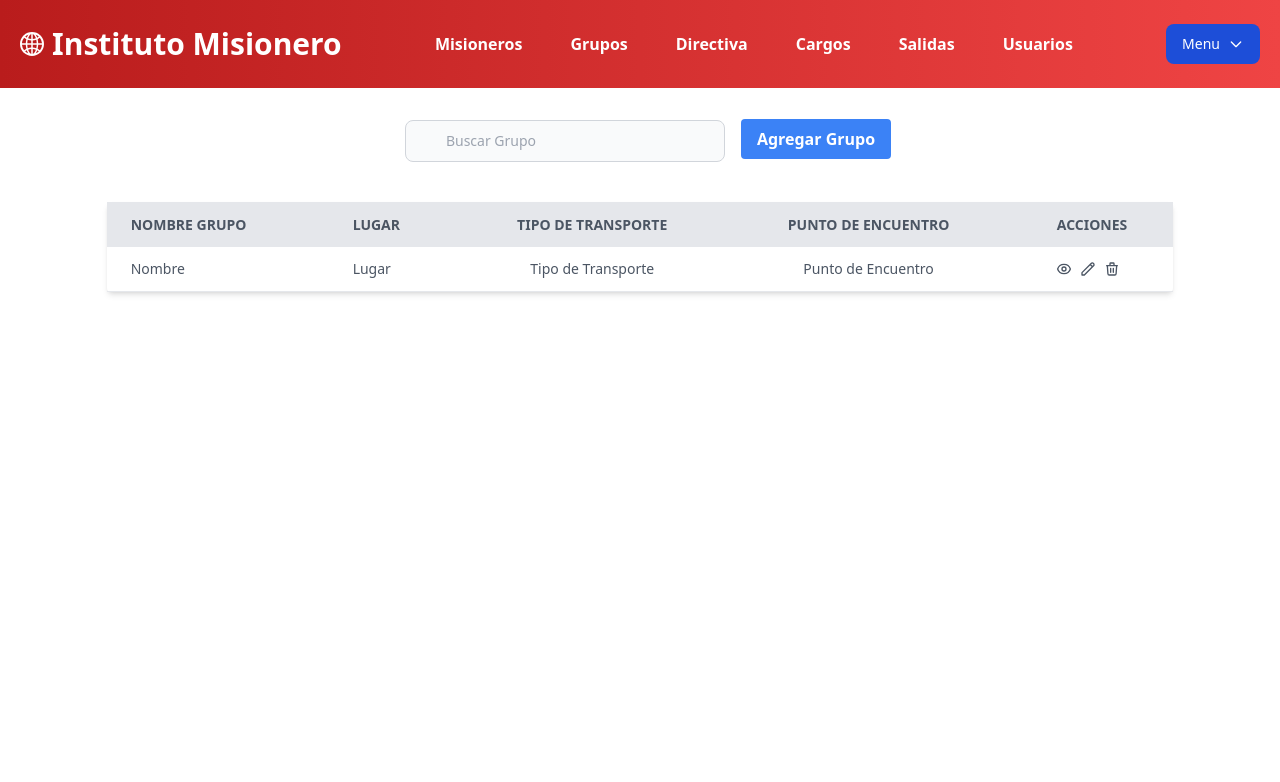
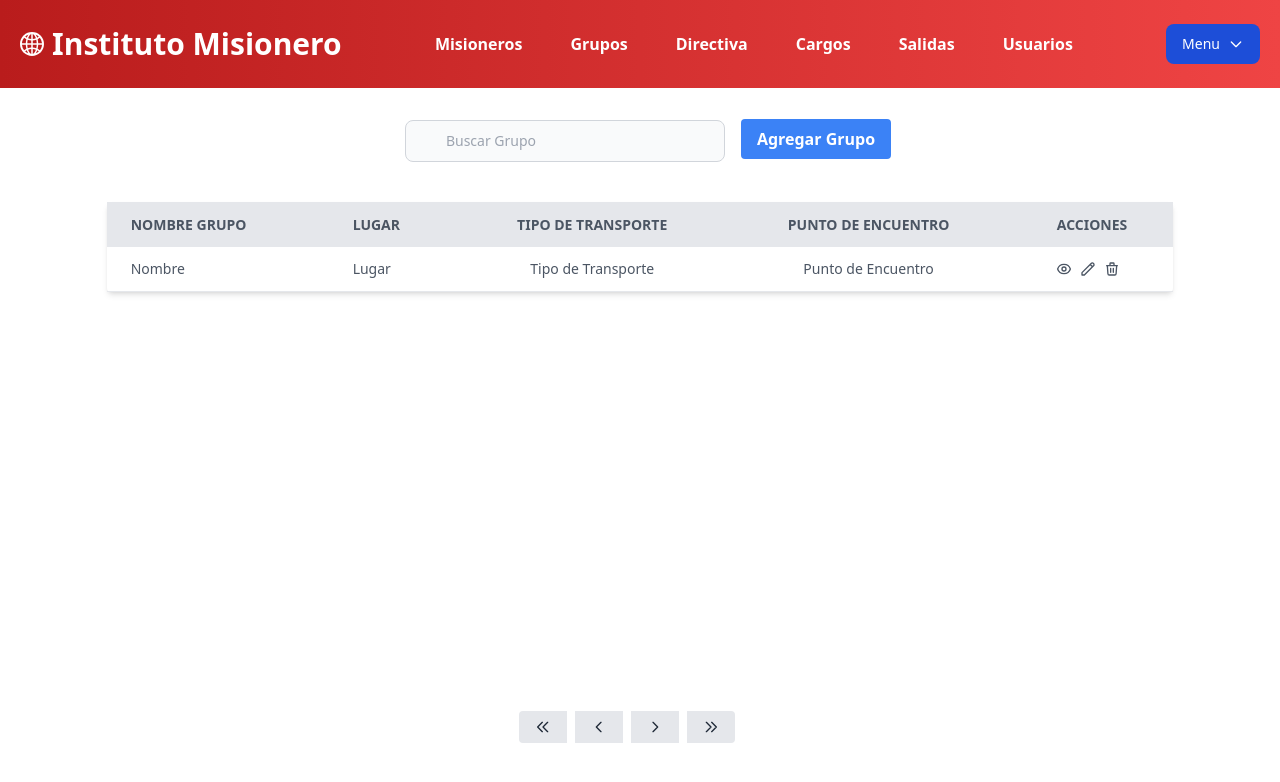
Before and after one commit to Ezek1eru/IM, a React (Vite) app: page /grupos in a window 1280 px wide. Shown: the top 782 px of the page. Built offline with nearby package versions, Linux system fonts and the light colour scheme.

Commit message:
Pagination

```diff
--- /dev/null
+++ b/src/components/Pagination.jsx
@@ -0,0 +1,88 @@
+export default function Pagination({ page, setPage, totalPages }) {
+  return (
+    <div className="flex justify-center bottom-4 relative cursor-move left-[-13px] top-[395px]">
+      <div className="flex space-x-2">
+        <button
+          className="bg-gray-200 hover:bg-gray-300 text-gray-800 font-bold py-2 px-4 rounded-l"
+          onClick={() => setPage(1)}
+          disabled={page === 1}
+        >
+          <svg
+            className="w-4 h-4"
+            fill="none"
+            stroke="currentColor"
+            viewBox="0 0 24 24"
+            xmlns="http://www.w3.org/2000/svg"
+          >
+            <path
+              strokeLinecap="round"
+              strokeLinejoin="round"
+              strokeWidth="2"
+              d="M11 19l-7-7 7-7m8 14l-7-7 7-7"
+            ></path>
+          </svg>
+        </button>
+        <button
+          className="bg-gray-200 hover:bg-gray-300 text-gray-800 font-bold py-2 px-4"
+          onClick={() => setPage(page - 1)}
+          disabled={page === 1}
+        >
+          <svg
+            className="w-4 h-4"
+            fill="none"
+            stroke="currentColor"
+            viewBox="0 0 24 24"
+            xmlns="http://www.w3.org/2000/svg"
+          >
+            <path
+              strokeLinecap="round"
+              strokeLinejoin="round"
+              strokeWidth="2"
+              d="M15 19l-7-7 7-7"
+            ></path>
+          </svg>
+        </button>
+        <button
+          className="bg-gray-200 hover:bg-gray-300 text-gray-800 font-bold py-2 px-4"
+          onClick={() => setPage(page + 1)}
+          disabled={page === totalPages}
+        >
+          <svg
+            className="w-4 h-4"
+            fill="none"
+            stroke="currentColor"
+            viewBox="0 0 24 24"
+            xmlns="http://www.w3.org/2000/svg"
+          >
+            <path
+              strokeLinecap="round"
+              strokeLinejoin="round"
+              strokeWidth="2"
+              d="M9 5l7 7-7 7"
+            ></path>
+          </svg>
+        </button>
+        <button
+          className="bg-gray-200 hover:bg-gray-300 text-gray-800 font-bold py-2 px-4 rounded-r"
+          onClick={() => setPage(totalPages)}
+          disabled={page === totalPages}
+        >
+          <svg
+            className="w-4 h-4"
+            fill="none"
+            stroke="currentColor"
+            viewBox="0 0 24 24"
+            xmlns="http://www.w3.org/2000/svg"
+          >
+            <path
+              strokeLinecap="round"
+              strokeLinejoin="round"
+              strokeWidth="2"
+              d="M13 5l7 7-7 7M5 5l7 7-7 7"
+            ></path>
+          </svg>
+        </button>
+      </div>
+    </div>
+  );
+}
--- a/src/pages/Grupos.jsx
+++ b/src/pages/Grupos.jsx
@@ -2,6 +2,7 @@ import DefaultLayout from "../components/DefaultLayout";
 import ModalContainer from "../components/ModalContainer";
 import GrupoForm from "../components/GrupoForm";
 import { useState } from "react";
+import Pagination from "../components/Pagination";
 
 export default function Grupos() {
   const [viewTable, setViewTable] = useState(false);
@@ -128,6 +129,7 @@ export default function Grupos() {
           </div>
         </div>
       </DefaultLayout>
+      <Pagination />
       <ModalContainer visible={viewTable} onClose={handleOnClose}>
         <GrupoForm onClose={handleOnClose} />
       </ModalContainer>
--- a/src/pages/Misioneros.jsx
+++ b/src/pages/Misioneros.jsx
@@ -2,6 +2,7 @@ import DefaultLayout from "../components/DefaultLayout";
 import { useState } from "react";
 import ModalContainer from "../components/ModalContainer";
 import AddEditForm from "../components/AddEditForm";
+import Pagination from "../components/Pagination";
 
 export default function Misioneros() {
   const [viewTable, setViewTable] = useState(false);
@@ -132,6 +133,8 @@ export default function Misioneros() {
           </div>
         </div>
       </DefaultLayout>
+      {/* Poner el Pagination al final de la pagina */}
+      <Pagination  />
       <ModalContainer visible={viewTable} onClose={handleOnClose}>
         <AddEditForm visible={viewTable} onClose={handleOnClose} />
       </ModalContainer>
```
Also changed, not shown: src/components/Header.jsx (line endings or trailing spaces).
